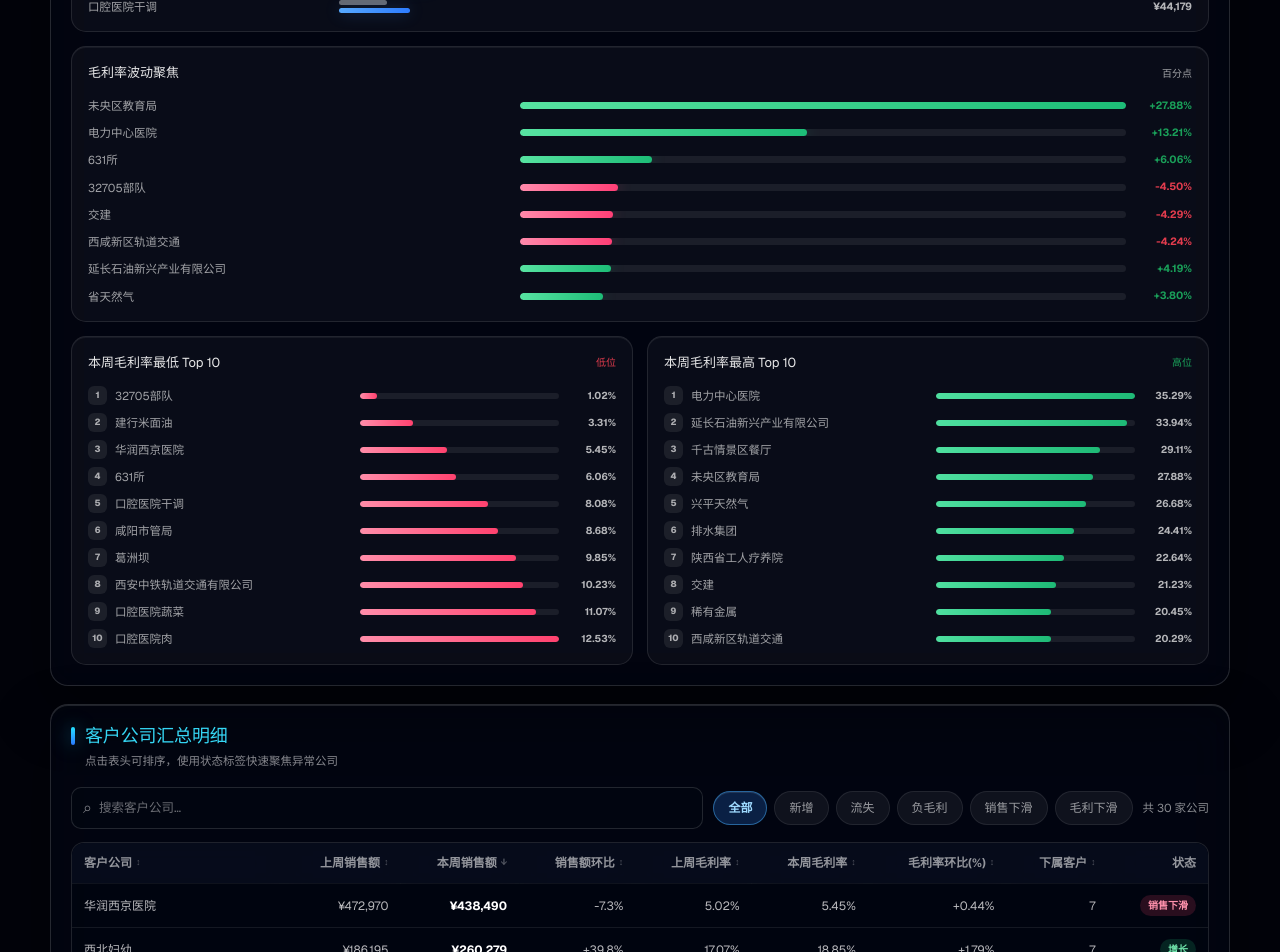
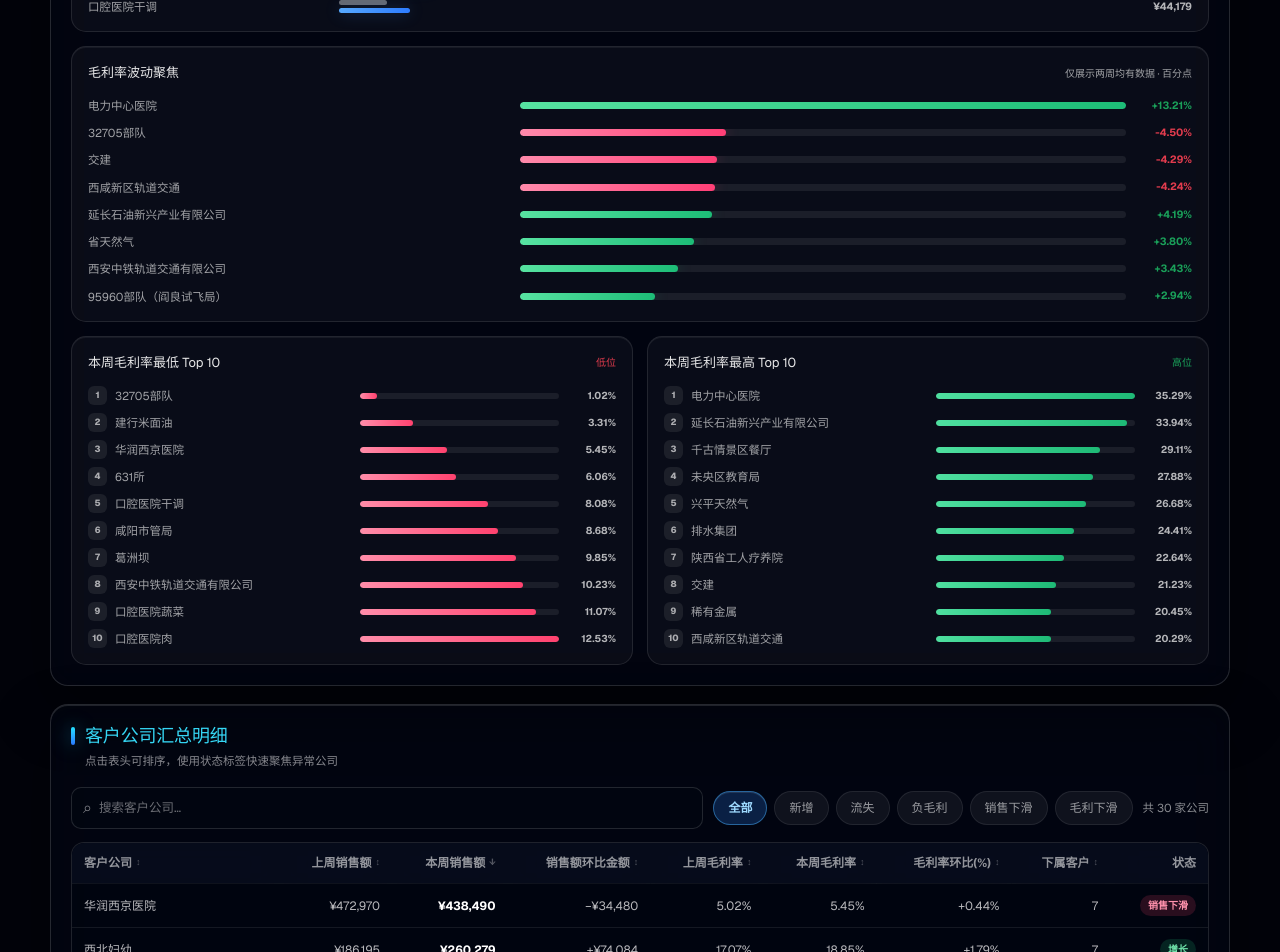
Before and after one commit to zhangyuan-ai/customer-sales-biweekly-dashboard, a Next.js app: page / in a window 1280 px wide. Shown: the part 1580-2532 px from the top of the page. Built offline with nearby package versions, Linux system fonts and the light colour scheme.

Commit message:
Refine comparable margin and sales delta views

```diff
--- a/app/page.tsx
+++ b/app/page.tsx
@@ -4,7 +4,7 @@ import { useMemo, useState } from "react";
 import { companies, dashboardHistory, dashboardPeriod, generatedAt, type Company, type Customer } from "./data";
 
 type Filter = "all" | "new" | "dropped" | "negative" | "down" | "marginDown";
-type SortKey = "company" | "w1Sales" | "w2Sales" | "salesPct" | "w1Margin" | "w2Margin" | "marginDelta" | "custW2";
+type SortKey = "company" | "w1Sales" | "w2Sales" | "salesDelta" | "w1Margin" | "w2Margin" | "marginDelta" | "custW2";
 
 const money = (value: number) => `¥${Math.round(value).toLocaleString("zh-CN")}`;
 const signedMoney = (value: number) => `${value > 0 ? "+" : value < 0 ? "−" : ""}${money(Math.abs(value))}`;
@@ -115,7 +115,7 @@ function SalesChart() {
 }
 
 function MarginDeltaChart() {
-  const rows = [...companies].sort((a, b) => Math.abs(companyMarginDelta(b)) - Math.abs(companyMarginDelta(a))).slice(0, 8);
+  const rows = [...comparableCompanies].sort((a, b) => Math.abs(companyMarginDelta(b)) - Math.abs(companyMarginDelta(a))).slice(0, 8);
   const max = Math.max(...rows.map((item) => Math.abs(companyMarginDelta(item))), 1);
   return <div className="delta-chart">
     {rows.map((item) => { const delta = companyMarginDelta(item); return <div className="delta-row" key={item.company}>
@@ -170,10 +170,10 @@ export default function Home() {
       return byQuery && byFilter;
     });
     return match.sort((a, b) => {
-      const av = sortKey === "salesPct" ? salesPct(a) : sortKey === "marginDelta" ? companyMarginDelta(a)
+      const av = sortKey === "salesDelta" ? a.w2Sales - a.w1Sales : sortKey === "marginDelta" ? companyMarginDelta(a)
         : sortKey === "w1Margin" ? previousMargin(a) : sortKey === "w2Margin" ? currentMargin(a)
           : sortKey === "custW2" ? currentCustomerCount(a) : a[sortKey];
-      const bv = sortKey === "salesPct" ? salesPct(b) : sortKey === "marginDelta" ? companyMarginDelta(b)
+      const bv = sortKey === "salesDelta" ? b.w2Sales - b.w1Sales : sortKey === "marginDelta" ? companyMarginDelta(b)
         : sortKey === "w1Margin" ? previousMargin(b) : sortKey === "w2Margin" ? currentMargin(b)
           : sortKey === "custW2" ? currentCustomerCount(b) : b[sortKey];
       const result = typeof av === "string" ? av.localeCompare(String(bv), "zh-CN") : Number(av) - Number(bv);
@@ -191,7 +191,7 @@ export default function Home() {
   const previousCustomers = customerRows.filter((item) => item.w1Sales > 0);
 
   const headers: [SortKey, string][] = [
-    ["company", "客户公司"], ["w1Sales", "上周销售额"], ["w2Sales", "本周销售额"], ["salesPct", "销售额环比"],
+    ["company", "客户公司"], ["w1Sales", "上周销售额"], ["w2Sales", "本周销售额"], ["salesDelta", "销售额环比金额"],
     ["w1Margin", "上周毛利率"], ["w2Margin", "本周毛利率"], ["marginDelta", "毛利率环比(%)"], ["custW2", "下属客户"],
   ];
 
@@ -239,7 +239,7 @@ export default function Home() {
       <SectionTitle note="销售规模、毛利率波动与高低位公司一屏对比">公司销售与毛利率可视化</SectionTitle>
       <div className="chart-grid">
         <article className="chart-card chart-wide"><div className="chart-heading"><h3>销售额 TOP 8</h3><div className="legend"><span><i className="old" />上周</span><span><i className="current" />本周</span></div></div><SalesChart /></article>
-        <article className="chart-card chart-wide"><div className="chart-heading"><h3>毛利率波动聚焦</h3><small>百分点</small></div><MarginDeltaChart /></article>
+        <article className="chart-card chart-wide"><div className="chart-heading"><h3>毛利率波动聚焦</h3><small>仅展示两周均有数据 · 百分点</small></div><MarginDeltaChart /></article>
         <article className="chart-card"><div className="chart-heading"><h3>本周毛利率最低 Top 10</h3><small className="rank-red">低位</small></div><MarginRank high={false} /></article>
         <article className="chart-card"><div className="chart-heading"><h3>本周毛利率最高 Top 10</h3><small className="rank-green">高位</small></div><MarginRank high /></article>
       </div>
@@ -253,9 +253,9 @@ export default function Home() {
         <span className="row-count">共 {rows.length} 家公司</span>
       </div>
       <div className="table-scroll"><table><thead><tr>{headers.map(([key, label]) => <th key={key}><button type="button" onClick={() => sortBy(key)}>{label}<span>{sortKey === key ? ascending ? "↑" : "↓" : "↕"}</span></button></th>)}<th>状态</th></tr></thead>
-        <tbody>{rows.map((item) => { const change = salesPct(item); const itemStatus = status(item); return <tr className="clickable-row" key={item.company} tabIndex={0} aria-label={`查看${item.company}详情`} onClick={() => setSelectedCompany(item)} onKeyDown={(event) => { if (event.key === "Enter" || event.key === " ") { event.preventDefault(); setSelectedCompany(item); } }}>
+        <tbody>{rows.map((item) => { const change = item.w2Sales - item.w1Sales; const itemStatus = status(item); return <tr className="clickable-row" key={item.company} tabIndex={0} aria-label={`查看${item.company}详情`} onClick={() => setSelectedCompany(item)} onKeyDown={(event) => { if (event.key === "Enter" || event.key === " ") { event.preventDefault(); setSelectedCompany(item); } }}>
           <td title={item.company}>{item.company}</td><td>{money(item.w1Sales)}</td><td><strong>{money(item.w2Sales)}</strong></td>
-          <td className={change > 0 ? "up" : change < 0 ? "down" : "flat"}>{Number.isFinite(change) ? signed(change * 100) : "—"}</td>
+          <td className={change > 0 ? "up" : change < 0 ? "down" : "flat"}>{signedMoney(change)}</td>
           <td>{percent(previousMargin(item))}</td><td>{percent(currentMargin(item))}</td><td className={companyMarginDelta(item) > 0 ? "up" : companyMarginDelta(item) < 0 ? "down" : "flat"}>{isNewCompany(item) ? "—" : signed(companyMarginDelta(item), 2)}</td>
           <td>{previousCustomerCount(item) === currentCustomerCount(item) ? currentCustomerCount(item) : `${previousCustomerCount(item)}→${currentCustomerCount(item)}`}</td><td><span className={`status-tag status-${itemStatus}`}>{itemStatus}</span></td>
         </tr>; })}</tbody>
```
